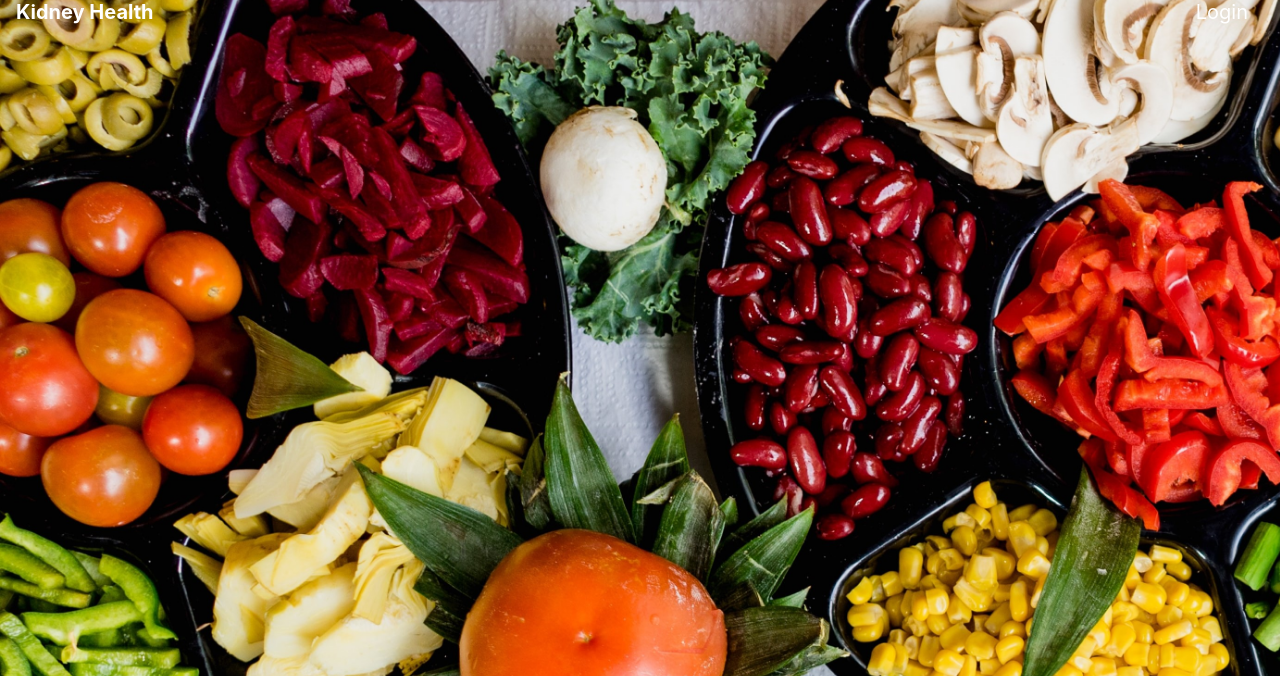
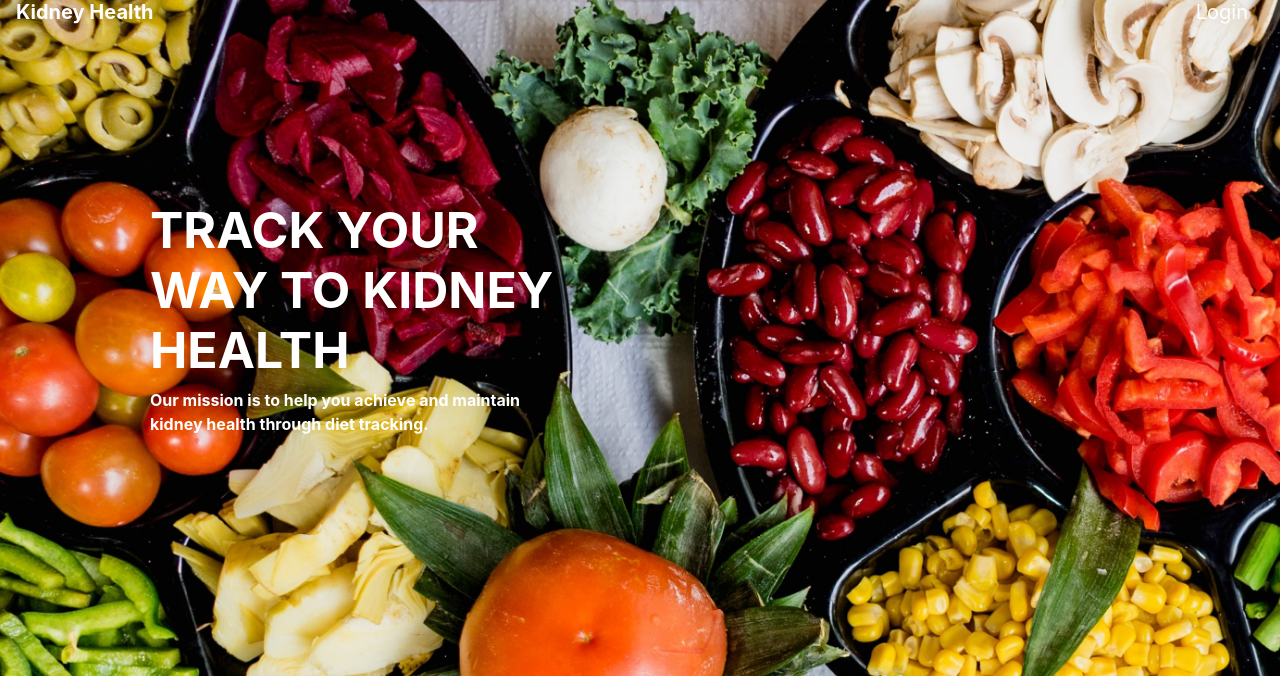
Before and after one commit to justinbrown11/kidneyhealth, a Django app: page / in a window 1280 px wide. Shown: the part 16-692 px from the top of the page. Run offline with Django 4.2, Linux system fonts and the light colour scheme.

Commit message:
more styles

```diff
--- a/templates/tracking/index.html
+++ b/templates/tracking/index.html
@@ -33,4 +33,8 @@
         <div class="collapse navbar-collapse" id="navbarSupportedContent">
           <ul class="navbar-nav mr-auto">
     </nav>
+    <div style="width: 33%; margin-left: 150px; margin-top: 200px;">
+    <h1 style="color: white;font-size: 50px; font-weight: bold;">TRACK YOUR WAY TO KIDNEY HEALTH</h1>
+    <p style = 'color: white; font-weight:bold'> Our mission is to help you achieve and maintain kidney health through diet tracking. </p>
+    </div>
 </body>
```
